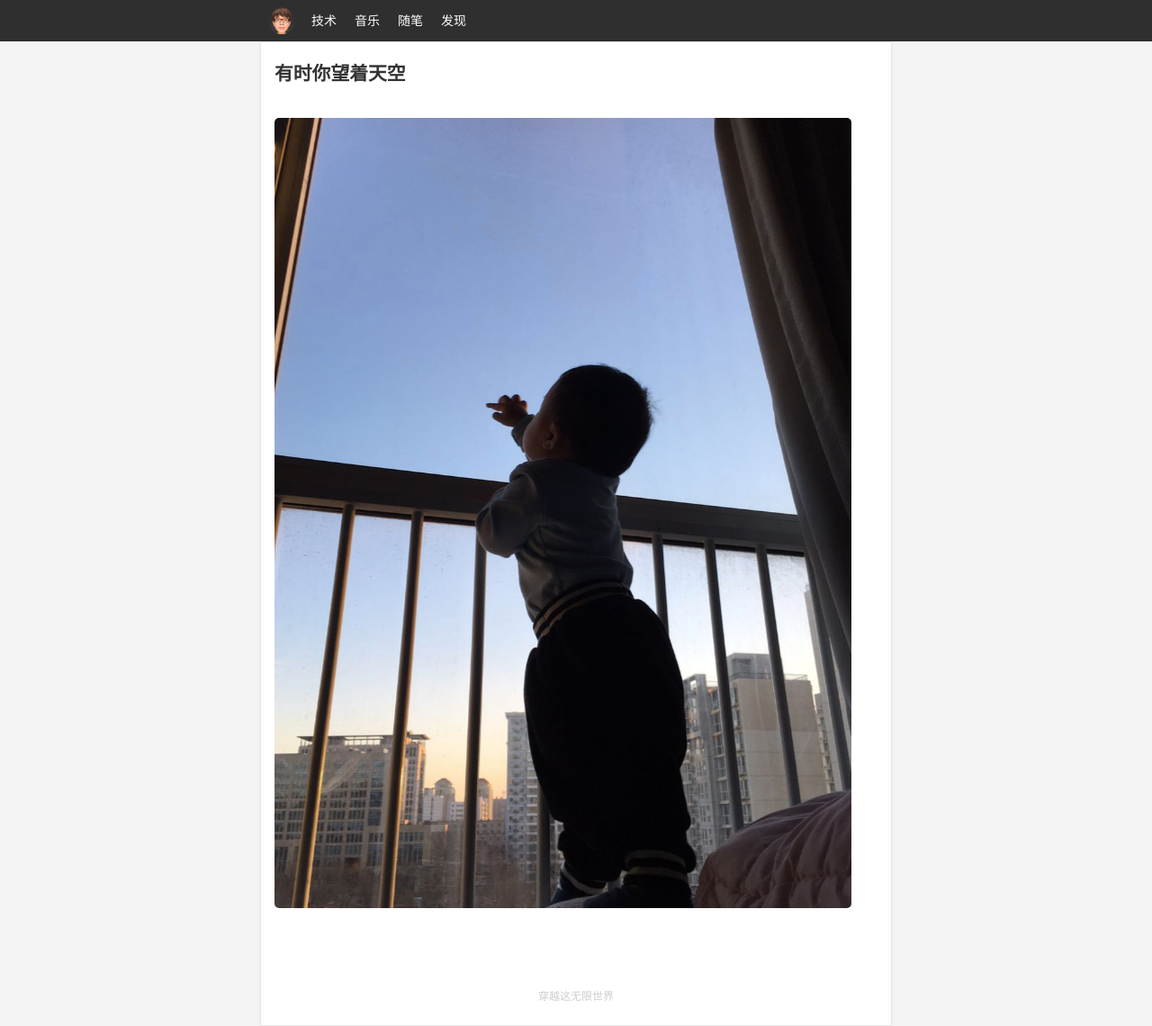
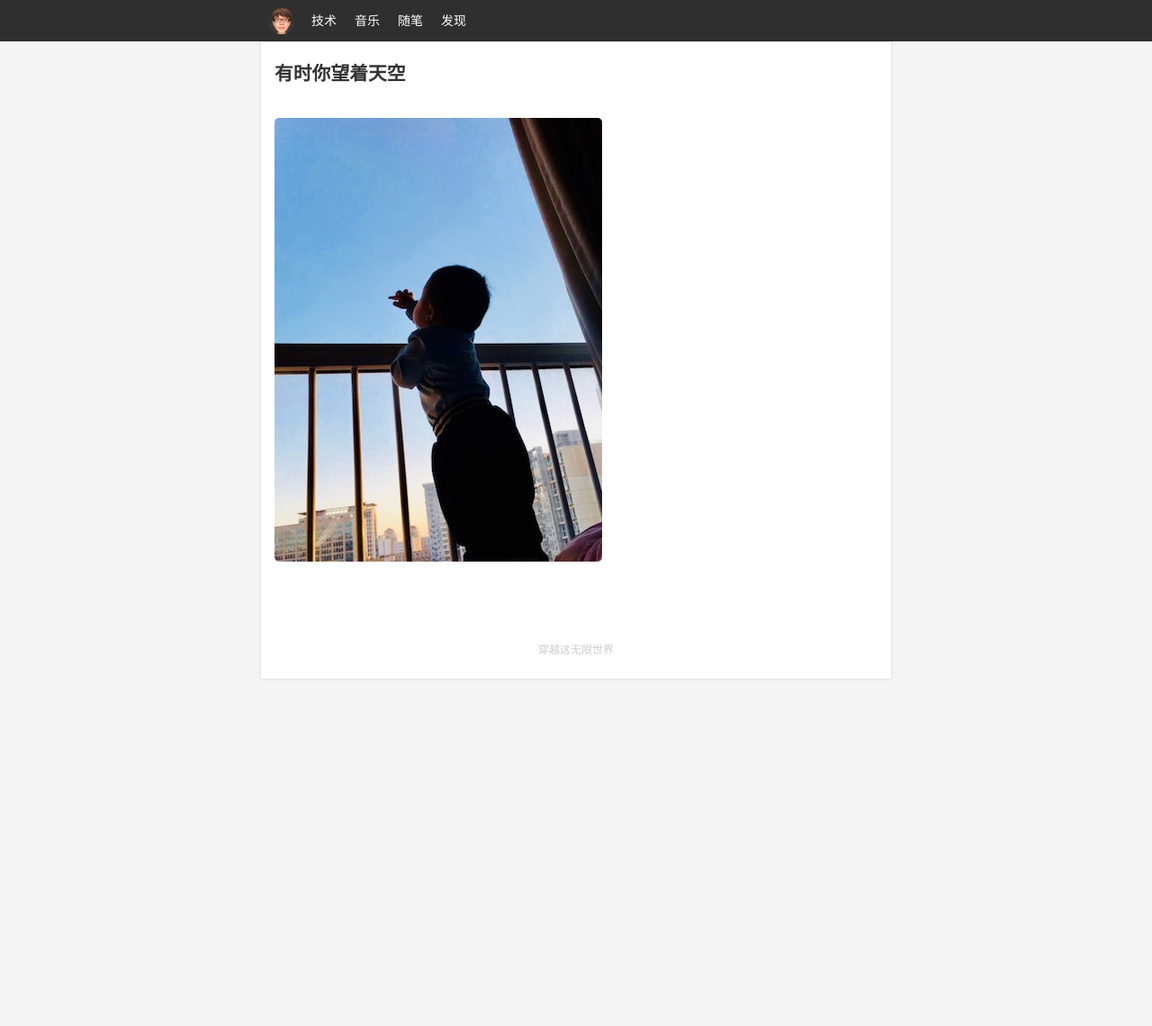
Before and after one commit to babyking/babyking.github.io, a Jekyll site: the page built from _posts/2019-01-15-you-shi-ni-wang-zhe-tian-kong.md, in a window 1280 px wide. Shown: the whole page at 90% size. Built offline with Jekyll 4.4.1, drawn with Linux system fonts in a browser that asks for light colours; comment, search, counter and statistics services are not loaded; after the commit the page ends 900 px from its top, so only the background shows below that.

Commit message:
blog update

```diff
--- a/_posts/2019-01-15-you-shi-ni-wang-zhe-tian-kong.md
+++ b/_posts/2019-01-15-you-shi-ni-wang-zhe-tian-kong.md
@@ -7,4 +7,4 @@ date: 2019-01-15 17:46
 category: 随笔
 ---
 
-![Xnip2019-01-15_17-46-42](/image/Xnip2019-01-15_17-46-42.jpg)
+![Snipaste_2019-01-15_17-55-07](/image/Snipaste_2019-01-15_17-55-07.jpg)
```
Also changed, not shown: image/2019-01-15.jpg (added), image/Snipaste_2019-01-15_17-55-07.jpg (added), image/Xnip2019-01-15_17-46-42.jpg (deleted), 1 other file.
